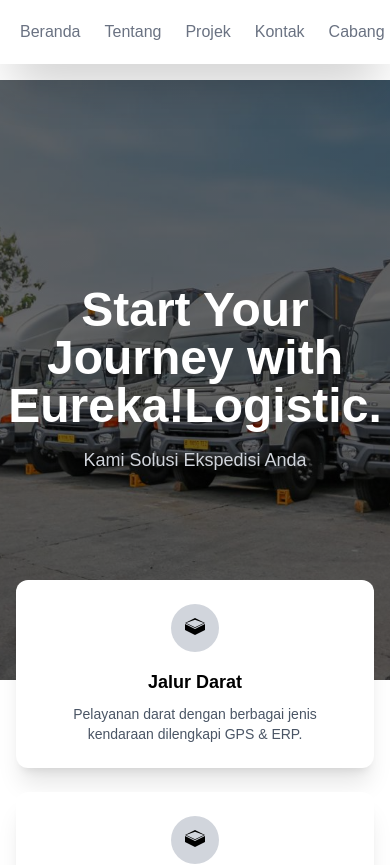
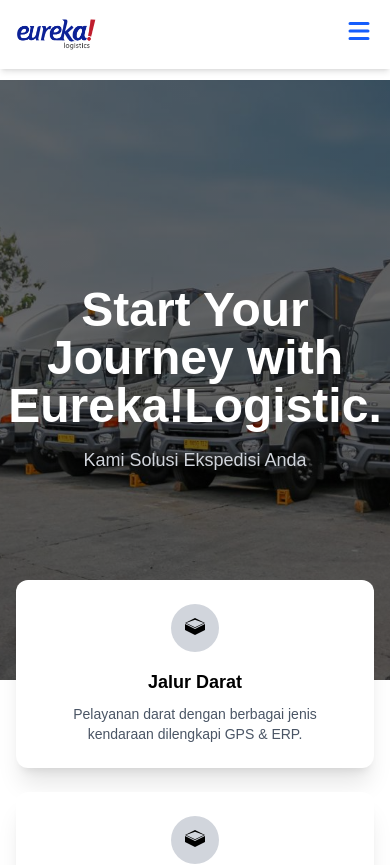
Before and after one commit to zufar-irawan/eureka_logistic, a Next.js app: page / in a window 390 px wide. Shown: the top 865 px of the page. Built offline with nearby package versions, Linux system fonts and the light colour scheme.

Commit message:
header update

```diff
--- a/components/header.tsx
+++ b/components/header.tsx
@@ -1,31 +1,56 @@
-import Image from "next/image"
-import Link from "next/link"
+'use client';
+import Image from "next/image";
+import Link from "next/link";
+import { useState } from "react";
+import { HiMenu, HiX } from "react-icons/hi";
 
 const Header = () => {
+  const [isOpen, setIsOpen] = useState(false);
+
+  const toggleMenu = () => setIsOpen(!isOpen);
+
   return (
-        <>
-            <header className="fixed flex p-5 items-center justify-between w-full bg-white z-50 shadow-2xl">
+    <header className="fixed top-0 left-0 right-0 z-50 bg-white shadow-md p-4 flex items-center justify-between">
+
       <Link href="#">
         <Image
           src="/images/logo.png"
           alt="Eureka Logistic Logo"
-                        width={100}
-                        height={100}
+          width={80}
+          height={80}
         />
       </Link>
 
-                <nav>
-                    <ul className="flex gap-6">
-                        <li className="text-gray-500 hover:text-blue-600"><Link href="#">Beranda</Link></li>
-                        <li className="text-gray-500 hover:text-blue-600"><Link href="#">Tentang</Link></li>
-                        <li className="text-gray-500 hover:text-blue-600"><Link href="#">Projek</Link></li>
-                        <li className="text-gray-500 hover:text-blue-600"><Link href="#">Kontak</Link></li>
-                        <li className="text-gray-500 hover:text-blue-600"><Link href="/Privacy">Cabang</Link></li>
-                    </ul>
+      {/* Desktop Nav */}
+      <nav className="hidden md:flex gap-6">
+        <Link className="text-gray-500 hover:text-blue-600" href="#">Beranda</Link>
+        <Link className="text-gray-500 hover:text-blue-600" href="#">Tentang</Link>
+        <Link className="text-gray-500 hover:text-blue-600" href="#">Projek</Link>
+        <Link className="text-gray-500 hover:text-blue-600" href="#">Kontak</Link>
+        <Link className="text-gray-500 hover:text-blue-600" href="/Privacy">Cabang</Link>
       </nav>
+
+      {/* Mobile Button */}
+      <div className="md:hidden">
+        <button onClick={toggleMenu} className="text-3xl text-blue-600">
+          {isOpen ? <HiX /> : <HiMenu />}
+        </button>
+      </div>
+
+      {/* Mobile Nav */}
+      {isOpen && (
+        <div className="absolute top-full left-0 w-full bg-white shadow-md md:hidden">
+          <div className="flex flex-col items-center gap-4 py-4">
+            <Link className="text-gray-500 hover:text-blue-600" href="#" onClick={toggleMenu}>Beranda</Link>
+            <Link className="text-gray-500 hover:text-blue-600" href="#" onClick={toggleMenu}>Tentang</Link>
+            <Link className="text-gray-500 hover:text-blue-600" href="#" onClick={toggleMenu}>Projek</Link>
+            <Link className="text-gray-500 hover:text-blue-600" href="#" onClick={toggleMenu}>Kontak</Link>
+            <Link className="text-gray-500 hover:text-blue-600" href="/Privacy" onClick={toggleMenu}>Cabang</Link>
+          </div>
+        </div>
+      )}
     </header>
-        </>
-    )
-}
+  );
+};
 
-export default Header
+export default Header;
--- a/package.json
+++ b/package.json
@@ -12,7 +12,8 @@
     "framer-motion": "^12.23.0",
     "next": "15.3.5",
     "react": "^19.0.0",
-    "react-dom": "^19.0.0"
+    "react-dom": "^19.0.0",
+    "react-icons": "^5.5.0"
   },
   "devDependencies": {
     "@eslint/eslintrc": "^3",
```
Also changed, not shown: 1 other file (tests, documents, lock files or other folders). Lines whose indentation alone changed are shown as unchanged.
